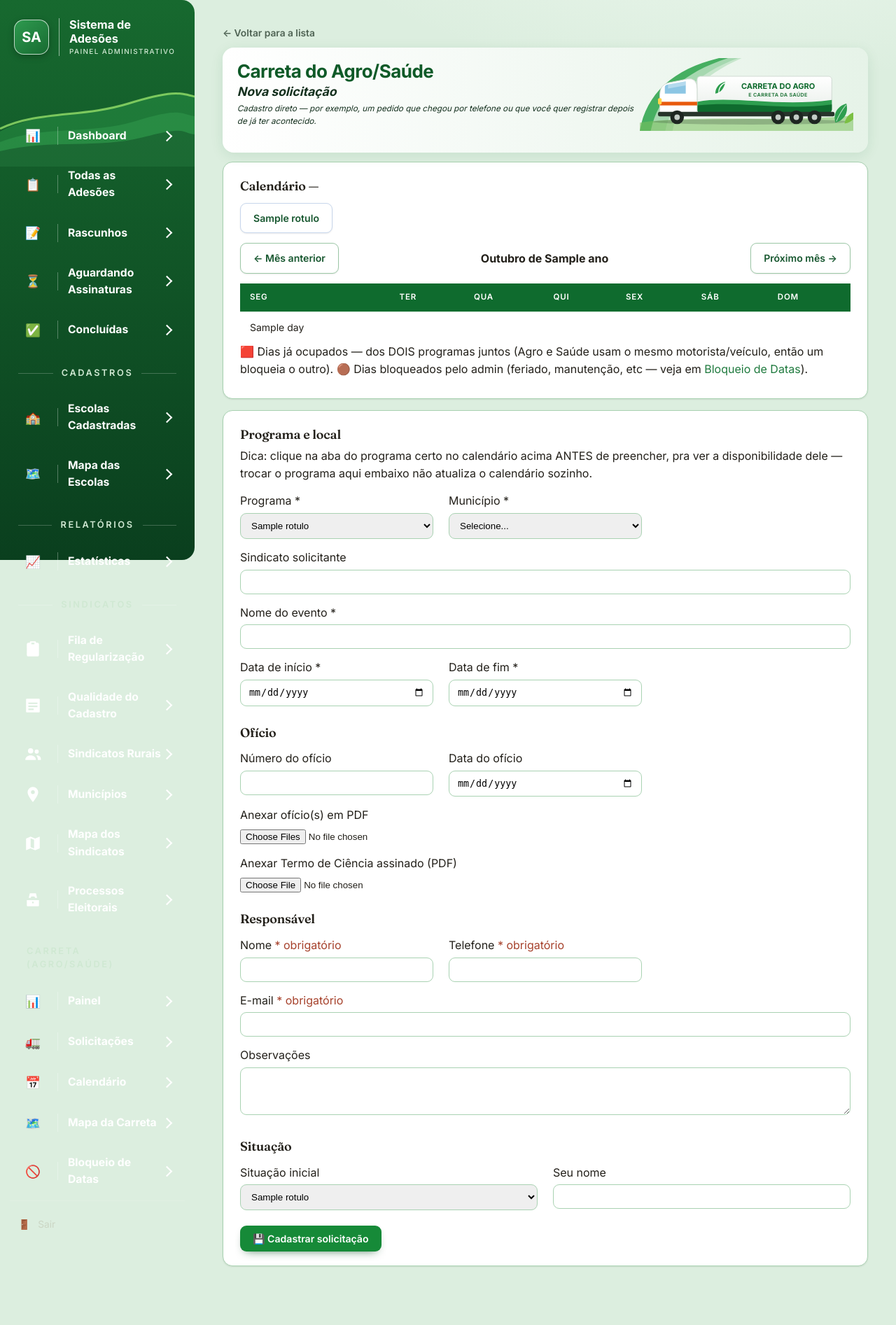
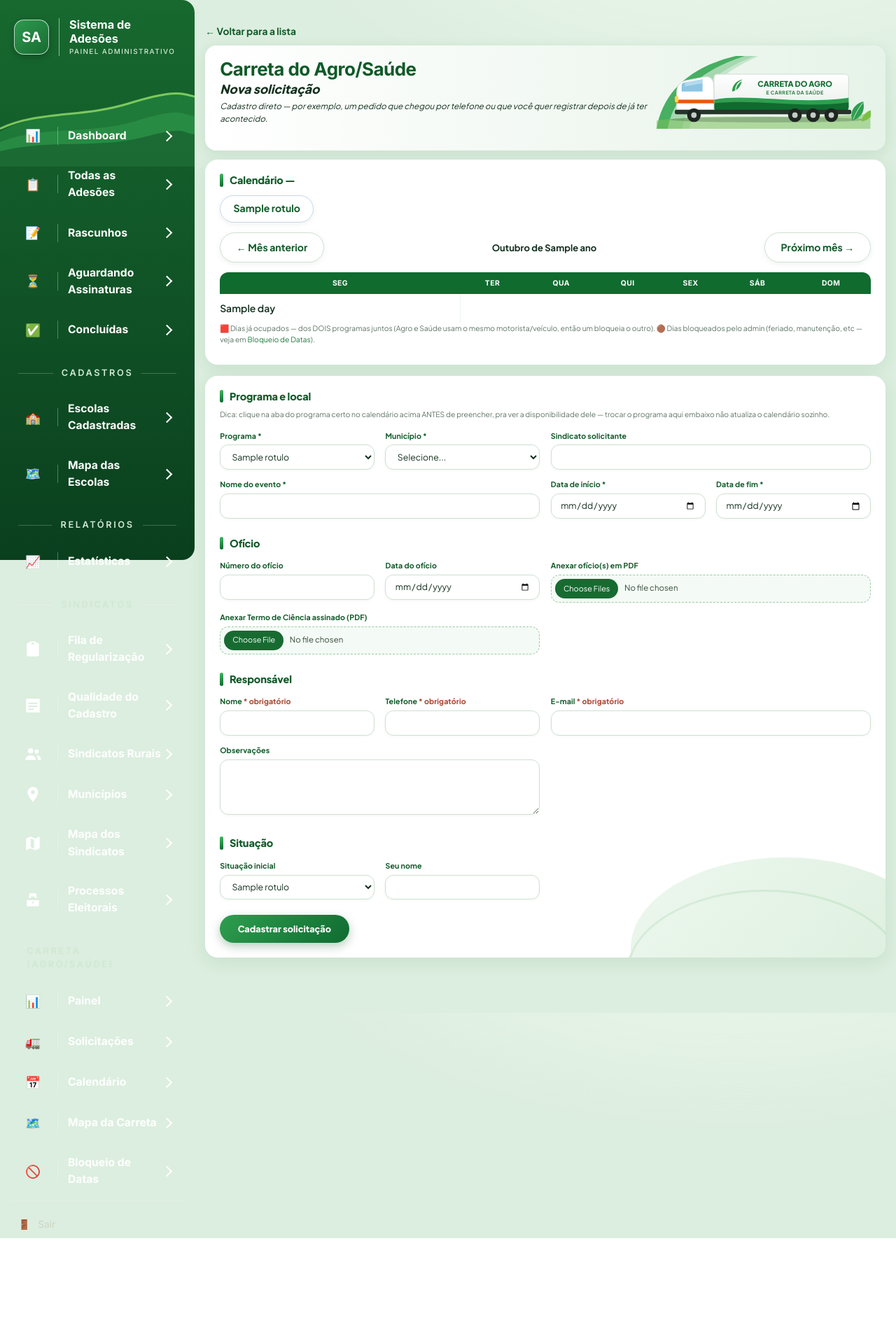
Before and after one commit to Ciiagro/adesoes_ps, a Flask app: template templates/admin_carreta_nova.html in a window 1280 px wide. Shown: the whole page at 70% size. After the commit the page ends 1769 px from the top, so only its background shows below. Run offline with Flask 3, Linux system fonts and the light colour scheme; the template is opened without the code that fills it: most values are stand-ins (such as "Sample title", 1, 10 or a date in 2020); parts of the project's set-up code (start-up, migrations or seed data) failed here and were passed over.

Commit message:
Carreta: formulários Editar e Nova solicitação no padrão temático
Co-Authored-By: Claude Sonnet 5.5 <noreply@anthropic.com>
Claude-Session: https://claude.ai/code/session_013WiFmTFBSHNbMVvWrPcRVB

```diff
--- a/templates/_cr_head.html
+++ b/templates/_cr_head.html
@@ -53,3 +53,41 @@
   </svg>
 </div>
 {%- endmacro %}
+
+{% macro cr_form_css() -%}
+<link rel="preconnect" href="https://fonts.googleapis.com"><link href="https://fonts.googleapis.com/css2?family=Plus+Jakarta+Sans:wght@400;500;600;700;800&display=swap" rel="stylesheet">
+<style>
+  .conteudo{max-width:none !important;padding-left:1.2vw !important;padding-right:1.2vw !important}
+  .cf{font-family:'Plus Jakarta Sans','Inter',system-ui,sans-serif;font-size:clamp(13px,.95vw,17px);color:#14301E}
+  .cf .link-voltar{font-weight:700;color:#0F5A28}
+  .cf .secao-card{position:relative;overflow:hidden;background:#fff;border:0;border-radius:18px;box-shadow:0 6px 24px rgba(15,107,46,.10);padding:1.4em 1.6em 1.6em;margin-bottom:1.1em}
+  .cf form.secao-card::after{content:"";position:absolute;right:-6em;bottom:-9em;width:34em;height:20em;border-radius:50%;background:linear-gradient(135deg,#DFF1E0,#B9E0BF);opacity:.55;pointer-events:none;z-index:0}
+  .cf form.secao-card::before{content:"";position:absolute;right:-2em;bottom:-11em;width:30em;height:18em;border-radius:50%;border:3px solid #7FC48A;opacity:.35;pointer-events:none;z-index:0}
+  .cf .secao-card>*{position:relative;z-index:1}
+  .cf .secao-card h2{display:flex;align-items:center;gap:.6em;font-family:inherit;font-size:1.12em;font-weight:800;color:#0F5A28;margin:0 0 .9em;padding:0;border:0}
+  .cf .secao-card h2::before{content:"";width:.35em;height:1.3em;border-radius:6px;background:linear-gradient(#3DB65E,#0F6B30);flex:none}
+  .cf .info-grid{display:grid;grid-template-columns:repeat(4,minmax(0,1fr));gap:1em 1.2em}
+  .cf .info-grid>label{grid-column:span 1 !important;min-width:0}
+  .cf .info-grid>label[style*="1/-1"]{grid-column:span 2 !important}
+  .cf .info-grid>label:has(textarea),.cf .info-grid>label:has(input[type=file]){grid-column:span 2 !important}
+  .cf .info-grid>label:has(textarea){grid-column:1/-1 !important}
+  .cf .rot{display:block;margin:0 0 .4em !important;font-size:.82em;font-weight:700;color:#0F5A28;letter-spacing:.01em}
+  .cf input[type=text],.cf input[type=email],.cf input[type=date],.cf select,.cf textarea{width:100%;box-sizing:border-box;height:2.9em;padding:0 1em !important;border:1.5px solid #CFE0D2 !important;border-radius:12px !important;background:#fff;color:#14301E;font:inherit;font-size:.95em;box-shadow:0 1px 4px rgba(15,107,46,.06);transition:border-color .15s,box-shadow .15s}
+  .cf textarea{height:auto;padding:.8em 1em !important}
+  .cf input:focus,.cf select:focus,.cf textarea:focus{outline:0;border-color:#2E9E4F !important;box-shadow:0 0 0 3px rgba(46,158,79,.18)}
+  .cf input[type=file]{width:100%;box-sizing:border-box;padding:.45em;border:1.5px dashed #9CCBA4;border-radius:12px;background:#F4FAF5;font:inherit;font-size:.88em;color:#3A4F40}
+  .cf input[type=file]::file-selector-button{margin-right:.8em;border:0;border-radius:999px;padding:.5em 1.1em;background:#176B31;color:#fff;font-weight:700;font:inherit;font-size:.95em;cursor:pointer}
+  .cf input[type=file]::file-selector-button:hover{background:#0F5A28}
+  .cf .hint,.cf label>span[style*="font-size:.8rem"]{font-size:.8em !important;color:#5E7565 !important}
+  .cf button[type=submit]{display:inline-flex;align-items:center;gap:.5em;border:0;border-radius:999px;padding:.8em 2em;background:linear-gradient(135deg,#2E9E4F,#0F6B30);color:#fff;font:inherit;font-weight:800;font-size:.98em;box-shadow:0 5px 14px rgba(15,90,40,.3);cursor:pointer}
+  .cf button[type=submit]:hover{filter:brightness(1.07);transform:translateY(-1px)}
+  .cf .btn.secundario{border-radius:999px;border:1.5px solid #CFE0D2;background:#fff;color:#0F5A28;font-weight:700;padding:.7em 1.6em;box-shadow:0 2px 8px rgba(15,107,46,.08)}
+  .cf .btn.aba-programa{border-radius:999px;font-weight:700;padding:.55em 1.3em}
+  .cf .btn.aba-programa.agro:not(.secundario){background:#2E9E4F;color:#fff;border:0}
+  .cf .btn.aba-programa.saude:not(.secundario){background:#3B82C4;color:#fff;border:0}
+  .cf table{border-collapse:separate;border-spacing:0;width:100%;border-radius:12px;overflow:hidden}
+  .cf table th{background:#0F6B30;color:#fff;font-weight:700;text-transform:uppercase;font-size:.8em;letter-spacing:.04em;padding:.7em 0;text-align:center;border:0}
+  .cf table td{padding:.7em 0;font-weight:600;border:0;border-bottom:1px solid #EAF3EB;border-right:1px solid #EAF3EB}
+  @media (max-width:1100px){.cf .info-grid{grid-template-columns:repeat(2,minmax(0,1fr))}}
+</style>
+{%- endmacro %}
--- a/templates/admin_carreta_nova.html
+++ b/templates/admin_carreta_nova.html
@@ -1,7 +1,8 @@
 {% extends 'admin_base.html' %}
-{% from '_cr_head.html' import cr_head %}
+{% from '_cr_head.html' import cr_head, cr_form_css %}
 {% block admin_content %}
-<style>.conteudo{max-width:none !important}</style>
+{{ cr_form_css() }}
+<div class="cf">
 <a class="link-voltar" href="{{ url_for('admin_carreta') }}">← Voltar para a lista</a>
 {% call cr_head('Nova solicitação', 'Cadastro direto — por exemplo, um pedido que chegou por telefone ou que você quer registrar depois de já ter acontecido.') %}{% endcall %}
 
@@ -141,7 +142,8 @@
   </div>
 
   <div style="margin-top:22px;">
-    <button type="submit">💾 Cadastrar solicitação</button>
+    <button type="submit">Cadastrar solicitação</button>
   </div>
 </form>
+</div>
 {% endblock %}
```
Also changed, not shown: templates/admin_carreta_editar.html (+5 -3 lines).
